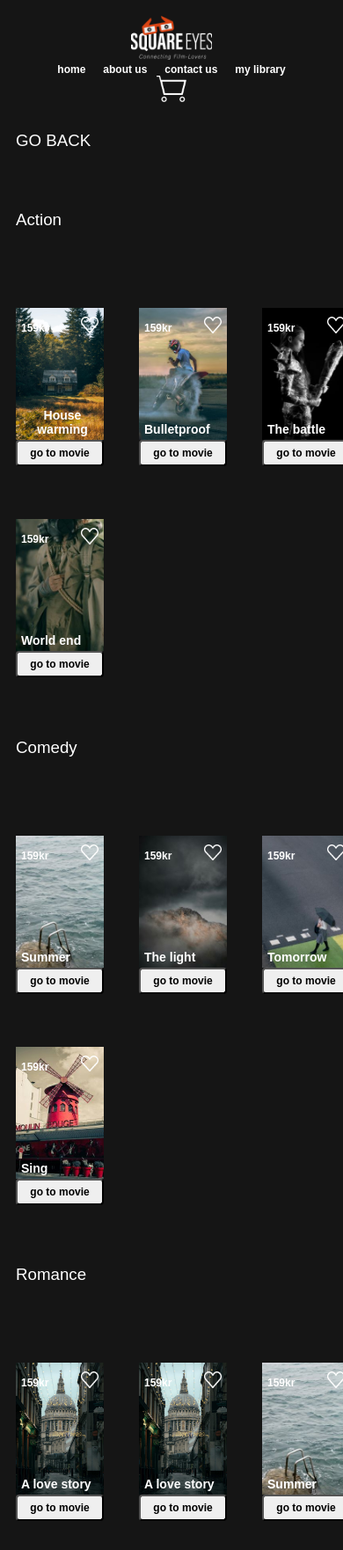
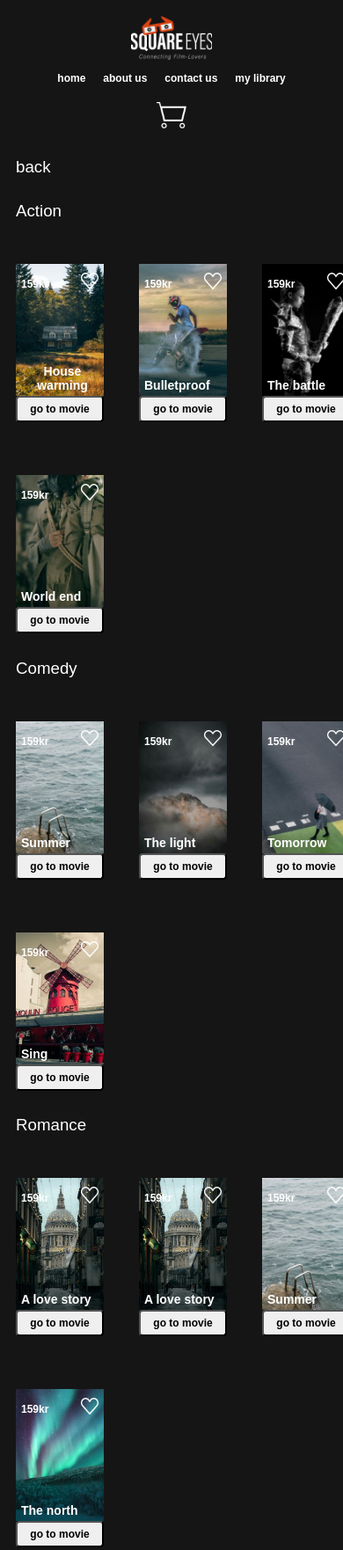
Before and after one commit to kaijanna/squareeyes, a plain HTML site: page movies.html in a window 390 px wide. Shown: the top 1762 px of the page at 88% size. Drawn offline with Linux system fonts and the light colour scheme.

Commit message:
modified:   added-to-cart.html 	modified:   check-out-page.html 	modified:   css/stylesheet.css 	modified:   index.html 	modified:   movie-info.html 	modified:   movies.html 	modified:   success-page.html

```diff
--- a/css/stylesheet.css
+++ b/css/stylesheet.css
@@ -163,7 +163,7 @@ ul{ display: flex; flex-direction: row; gap: 100px;}
 @media (max-width:1200px){
   .navbar{ flex-direction: column;}
   .navlogo{ height: 50px; width: auto; ;}
-  .cart{ padding-left: 0%;  }
+  .cart{ padding-left: 0%; padding-top: 10px; }
   .keep-watching { visibility: hidden; display: none;}
   .headline-section-top{ visibility: hidden; display: none;}
   .movie-container {
@@ -172,6 +172,8 @@ ul{ display: flex; flex-direction: row; gap: 100px;}
   .featuring-section{ flex-direction: column;}
   button{ width: 200px; font-size: 12px;}
   .nav-button-div{
+    padding-top: 10px;
+    padding-bottom: 10px;
     gap: 20px;
   }
 
@@ -184,6 +186,7 @@ ul{ display: flex; flex-direction: row; gap: 100px;}
       grid-template-columns: 1fr 1fr 1fr;}
     .herosection, .keep-watching, .headline-section, .movie-container,  .featuring-section {padding-left: 10px; padding-right: 10px;}
     button{width: 100px;}
+    .headline-section{padding-top: 10px; padding-bottom: 10px;}
     .featuring-image{
       height: 150px;
       width: 250px;}
--- a/movies.html
+++ b/movies.html
@@ -25,7 +25,7 @@
           </div>
         </nav>
     </header>
-    <a href="index.html"> <h3 class="goback">GO BACK</h3></a>
+    <a href="index.html"> <h3 class="goback">back</h3></a>
 
     <h3 class="headline-section">Action</h3>
     <div class="moviepage-container">
@@ -34,28 +34,28 @@
             <div class="price"><h4>159kr</h4></div>
             <div class="movieheart"><img src="images/heartwhite.png" alt="heart" style="width: 100%; height: 100%;"></div>
             <div class="title"><h3>House warming</h3></div>
-            <div class="movie-button"><button><a href="movie-info.html"> go to movie</a></button></div>
+            <div class="movie-button"><a href="movie-info.html"><button> go to movie</button></a></div>
         </div>
         <div class="movie">
             <div class="movie-img"><img src="images/bulletproof.jpg" alt="motorbicke" style="width: 100%; height: 100%;"></div>
             <div class="price"><h4>159kr</h4></div>
             <div class="movieheart"><img src="images/heartwhite.png" alt="heart" style="width: 100%; height: 100%;"></div>
             <div class="title"><h3>Bulletproof</h3></div>
-            <div class="movie-button"><button><a href="movie-info.html"> go to movie</a></button></div>
+            <div class="movie-button"><a href="movie-info.html"><button> go to movie</button></a></div>
         </div>
         <div class="movie">
             <div class="movie-img"><img src="images/thebattle.jpg" alt="girl with sword" style="width: 100%; height: 100%;"></div>
             <div class="price"><h4>159kr</h4></div>
             <div class="movieheart"><img src="images/heartwhite.png" alt="heart" style="width: 100%; height: 100%;"></div>
             <div class="title"><h3>The battle</h3></div>
-            <div class="movie-button"><button><a href="movie-info.html"> go to movie</a></button></div>
+            <div class="movie-button"><a href="movie-info.html"><button> go to movie</button></a></div>
         </div>
         <div class="movie">
             <div class="movie-img"><img src="images/worldend.jpg" alt="war gear" style="width: 100%; height: 100%;"></div>
             <div class="price"><h4>159kr</h4></div>
             <div class="movieheart"><img src="images/heartwhite.png" alt="heart" style="width: 100%; height: 100%;"></div>
             <div class="title"><h3>World end</h3></div>
-            <div class="movie-button"><button><a href="movie-info.html"> go to movie</a></button></div>
+            <div class="movie-button"><a href="movie-info.html"><button> go to movie</button></a></div>
         </div>
 
     </div>
@@ -67,28 +67,28 @@
             <div class="price"><h4>159kr</h4></div>
             <div class="movieheart"><img src="images/heartwhite.png" alt="heart" style="width: 100%; height: 100%;"></div>
             <div class="title"><h3>Summer</h3></div>
-            <div class="movie-button"><button><a href="movie-info.html"> go to movie</a></button></div>
+            <div class="movie-button"><a href="movie-info.html"><button> go to movie</button></a></div>
         </div>
         <div class="movie">
             <div class="movie-img"><img src="images/thelight.jpg" alt="mountain" style="width: 100%; height: 100%;"></div>
             <div class="price"><h4>159kr</h4></div>
             <div class="movieheart"><img src="images/heartwhite.png" alt="heart" style="width: 100%; height: 100%;"></div>
             <div class="title"><h3>The light</h3></div>
-            <div class="movie-button"><button><a href="movie-info.html"> go to movie</a></button></div>
+            <div class="movie-button"><a href="movie-info.html"><button> go to movie</button></a></div>
         </div>
         <div class="movie">
             <div class="movie-img"><img src="images/tomorrow.jpg" alt="person walking" style="width: 100%; height: 100%;"></div>
             <div class="price"><h4>159kr</h4></div>
             <div class="movieheart"><img src="images/heartwhite.png" alt="heart" style="width: 100%; height: 100%;"></div>
             <div class="title"><h3>Tomorrow</h3></div>
-            <div class="movie-button"><button><a href="movie-info.html"> go to movie</a></button></div>
+            <div class="movie-button"><a href="movie-info.html"><button> go to movie</button></a></div>
         </div>
         <div class="movie">
             <div class="movie-img"><img src="images/sing.jpg" alt="buildings" style="width: 100%; height: 100%;"></div>
             <div class="price"><h4>159kr</h4></div>
             <div class="movieheart"><img src="images/heartwhite.png" alt="heart" style="width: 100%; height: 100%;"></div>
             <div class="title"><h3>Sing</h3></div>
-            <div class="movie-button"><button><a href="movie-info.html"> go to movie</a></button></div>
+            <div class="movie-button"><a href="movie-info.html"><button> go to movie</button></a></div>
         </div>
 
     </div>
@@ -100,28 +100,28 @@
             <div class="price"><h4>159kr</h4></div>
             <div class="movieheart"><img src="images/heartwhite.png" alt="heart" style="width: 100%; height: 100%;"></div>
             <div class="title"><h3>A love story</h3></div>
-            <div class="movie-button"><button><a href="movie-info.html"> go to movie</a></button></div>
+            <div class="movie-button"><a href="movie-info.html"><button> go to movie</button></a></div>
         </div>
         <div class="movie">
             <div class="movie-img"><img src="images/alovestory.jpg" alt="house" style="width: 100%; height: 100%;"></div>
             <div class="price"><h4>159kr</h4></div>
             <div class="movieheart"><img src="images/heartwhite.png" alt="heart" style="width: 100%; height: 100%;"></div>
             <div class="title"><h3>A love story</h3></div>
-            <div class="movie-button"><button><a href="movie-info.html"> go to movie</a></button></div>
+            <div class="movie-button"><a href="movie-info.html"><button> go to movie</button></a></div>
         </div>
         <div class="movie">
             <div class="movie-img"><img src="images/summer.jpg" alt="water" style="width: 100%; height: 100%;"></div>
             <div class="price"><h4>159kr</h4></div>
             <div class="movieheart"><img src="images/heartwhite.png" alt="heart" style="width: 100%; height: 100%;"></div>
             <div class="title"><h3>Summer</h3></div>
-            <div class="movie-button"><button><a href="movie-info.html"> go to movie</a></button></div>
+            <div class="movie-button"><a href="movie-info.html"><button> go to movie</button></a></div>
         </div>
         <div class="movie">
             <div class="movie-img"><img src="images/thenorth.jpg" alt="northenlight" style="width: 100%; height: 100%;"></div>
             <div class="price"><h4>159kr</h4></div>
             <div class="movieheart"><img src="images/heartwhite.png" alt="heart" style="width: 100%; height: 100%;"></div>
             <div class="title"><h3>The north</h3></div>
-            <div class="movie-button"><button><a href="movie-info.html"> go to movie</a></button></div>
+            <div class="movie-button"><a href="movie-info.html"><button> go to movie</button></a></div>
         </div>
 
     </div>
@@ -133,28 +133,28 @@
             <div class="price"><h4>159kr</h4></div>
             <div class="movieheart"><img src="images/heartwhite.png" alt="heart" style="width: 100%; height: 100%;"></div>
             <div class="title"><h3>Scream</h3></div>
-            <div class="movie-button"><button><a href="movie-info.html"> go to movie</a></button></div>
+            <div class="movie-button"><a href="movie-info.html"><button> go to movie</button></a></div>
         </div>
         <div class="movie">
             <div class="movie-img"><img src="images/beafraid.jpg" alt="someone walking" style="width: 100%; height: 100%;"></div>
             <div class="price"><h4>159kr</h4></div>
             <div class="movieheart"><img src="images/heartwhite.png" alt="heart" style="width: 100%; height: 100%;"></div>
             <div class="title"><h3>Be afraid</h3></div>
-            <div class="movie-button"><button><a href="movie-info.html"> go to movie</a></button></div>
+            <div class="movie-button"><a href="movie-info.html"><button> go to movie</button></a></div>
         </div>
         <div class="movie">
             <div class="movie-img"><img src="images/high.jpg" alt="ski lift" style="width: 100%; height: 100%;"></div>
             <div class="price"><h4>159kr</h4></div>
             <div class="movieheart"><img src="images/heartwhite.png" alt="heart" style="width: 100%; height: 100%;"></div>
             <div class="title"><h3>High</h3></div>
-            <div class="movie-button"><button><a href="movie-info.html"> go to movie</a></button></div>
+            <div class="movie-button"><a href="movie-info.html"><button> go to movie</button></a></div>
         </div>
         <div class="movie">
             <div class="movie-img"><img src="images/afraid.jpg" alt="person climbing" style="width: 100%; height: 100%;"></div>
             <div class="price"><h4>159kr</h4></div>
             <div class="movieheart"><img src="images/heartwhite.png" alt="heart" style="width: 100%; height: 100%;"></div>
             <div class="title"><h3>Afraid</h3></div>
-            <div class="movie-button"><button><a href="movie-info.html"> go to movie</a></button></div>
+            <div class="movie-button"><a href="movie-info.html"><button> go to movie</button></a></div>
         </div>
 
     </div>
```
Also changed, not shown: added-to-cart.html (+2 -2 lines), check-out-page.html (+2 -2 lines), index.html (+15 -15 lines), movie-info.html (+2 -2 lines), success-page.html (+1 -1 lines).
